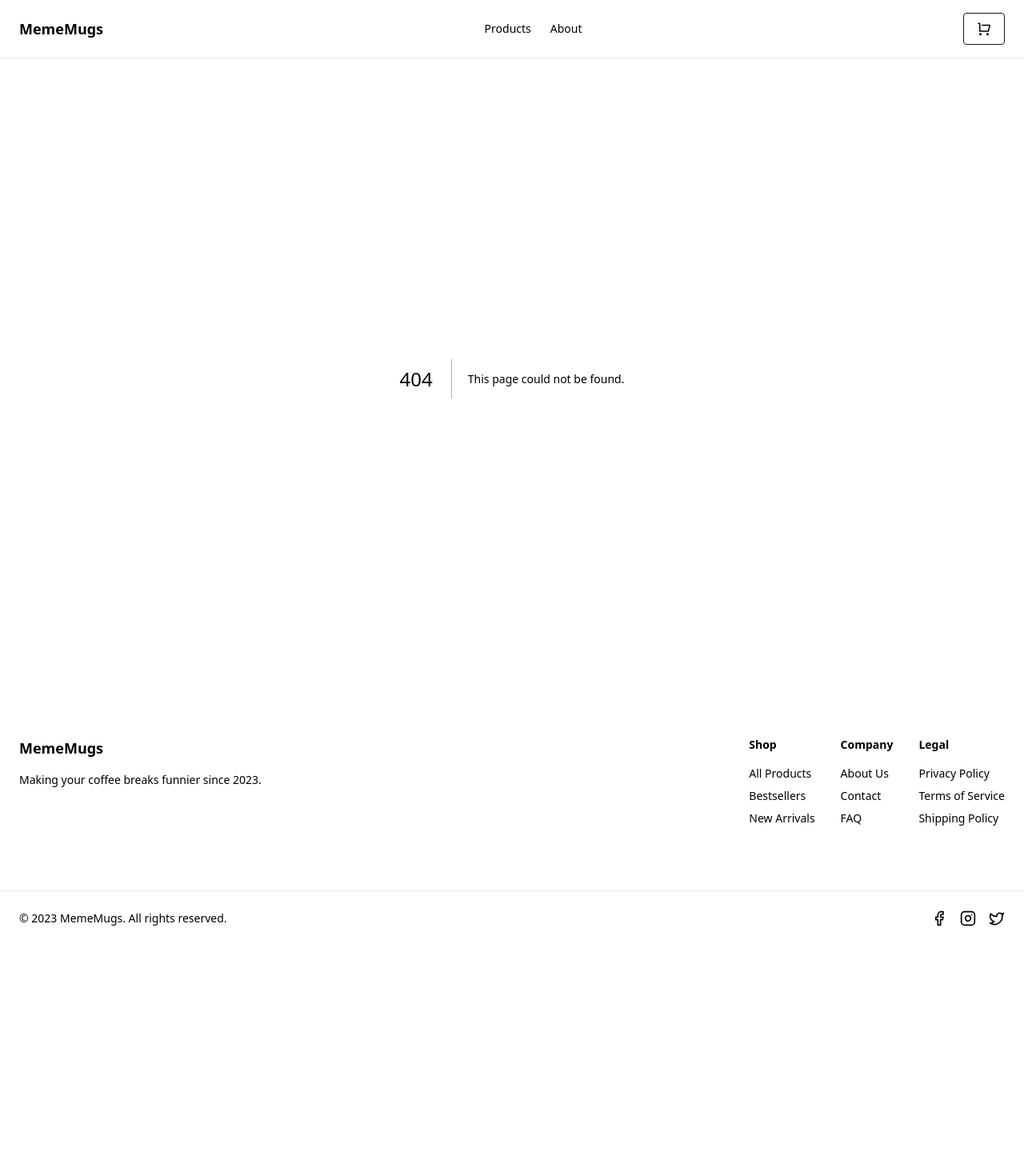
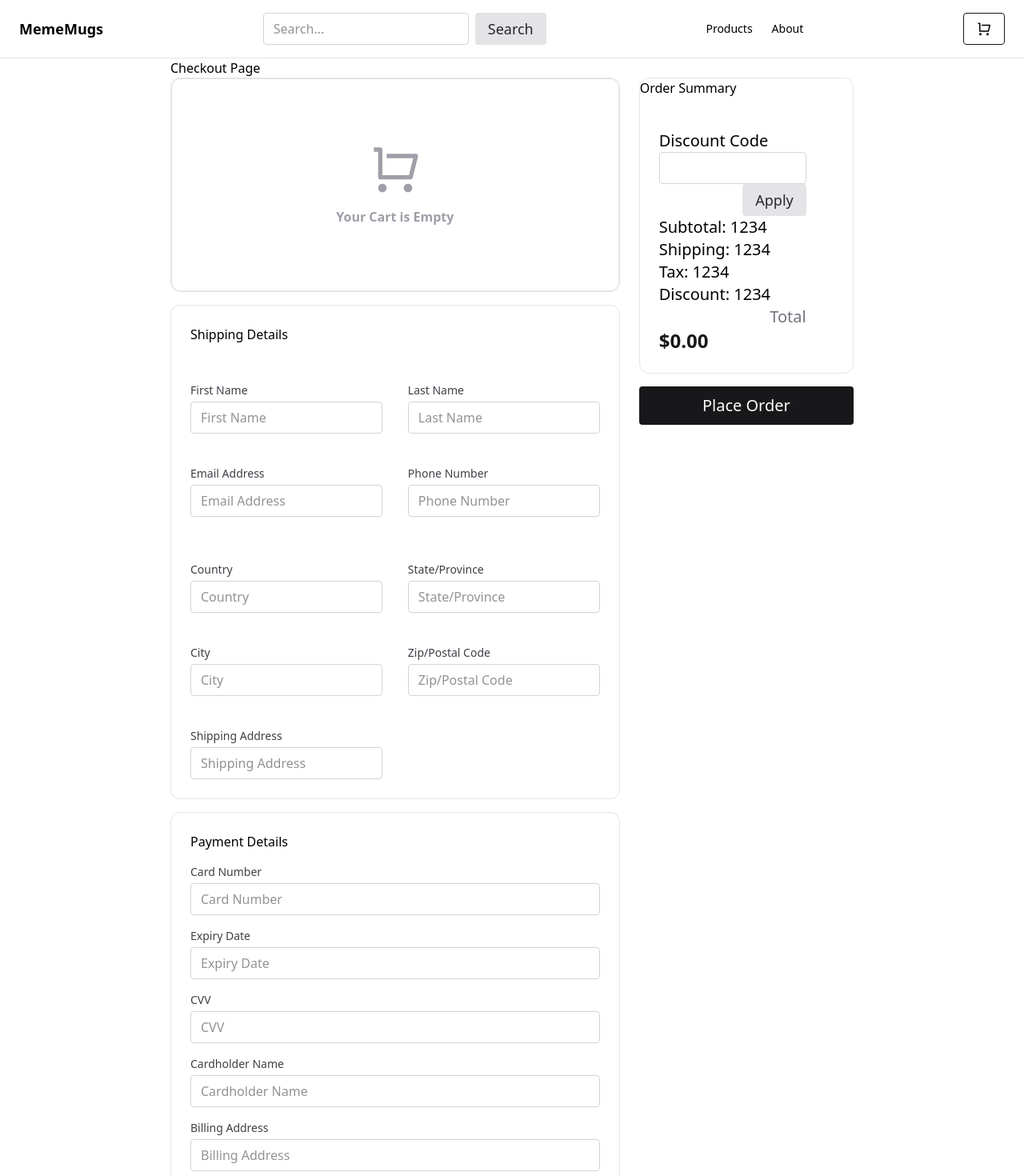
Before and after one commit to helixedra/ecommerce-prisma-postgresql-next, a Next.js app: page /checkout in a window 1280 px wide. Before the commit this address had no page. Shown: the top 1470 px of the page at 80% size. Before the commit the page ends 1182 px from the top, so only its background shows below. Built offline with nearby package versions, Linux system fonts and the light colour scheme.

Commit message:
checkout page

```diff
--- /dev/null
+++ b/app/checkout/page.tsx
@@ -0,0 +1,102 @@
+"use client";
+
+import React from "react";
+import { useCart } from "@/context/CartContext";
+import CartItem from "@/components/cart/CartItem";
+import EmptyState from "@/components/cart/EmptyState";
+import Button from "@/components/shared/Button";
+import Input from "@/components/shared/Input";
+import ShippingDetails from "@/components/checkout/ShippingDetails";
+import PaymentDetails from "@/components/checkout/PaymentDetails";
+
+export default function CheckoutPage() {
+  return (
+    <div>
+      <div>Checkout Page</div>
+      <div className="flex flex-col items-center justify-center">
+        <div className="flex gap-6 items-start">
+          <div className="flex flex-col gap-4">
+            <div className="space-y-4 border border-zinc-200 rounded-xl">
+              <Cart />
+            </div>
+            <div className="space-y-4 border border-zinc-200 rounded-xl">
+              <ShippingDetails />
+            </div>
+            <div className="space-y-4 border border-zinc-200 rounded-xl">
+              <PaymentDetails />
+            </div>
+          </div>
+          <div className="w-1/3 sticky top-24">
+            <OrderSummary />
+          </div>
+        </div>
+      </div>
+    </div>
+  );
+}
+
+export function Cart() {
+  const { cart, removeFromCart, updateQuantity } = useCart();
+  return (
+    <>
+      {cart.length === 0 ? (
+        <EmptyState />
+      ) : (
+        <>
+          {cart.map((item) => (
+            <CartItem
+              key={item.id}
+              item={item}
+              removeFromCart={removeFromCart}
+              updateQuantity={updateQuantity}
+              cart={cart}
+            />
+          ))}
+        </>
+      )}
+    </>
+  );
+}
+
+export function OrderSummary() {
+  const [discountApplied, setDiscountApplied] = React.useState(false);
+  const { cart } = useCart();
+  const calculateTotal = () => {
+    return cart.reduce(
+      (total, item) => total + Number(item.price) * item.quantity,
+      0
+    );
+  };
+  return (
+    <>
+      <div className="space-y-4 border border-zinc-200 rounded-xl ">
+        <div>Order Summary</div>
+        <div className="p-6 flex justify-between items-center">
+          <div className="text-xl justify-end">
+            <div>Discount Code</div>
+            <div className="text-zinc-500 text-right">
+              <Input className="w-46" />
+              <Button>Apply</Button>
+            </div>
+            <div>Subtotal: 1234</div>
+            <div>Shipping: 1234</div>
+            <div>Tax: 1234</div>
+            <div>Discount: 1234</div>
+            <div className="text-zinc-500 text-right">Total</div>
+            <div className="text-2xl font-bold text-zinc-900">
+              {calculateTotal().toLocaleString("en-US", {
+                style: "currency",
+                currency: "USD",
+              })}
+            </div>
+          </div>
+        </div>
+      </div>
+      <div className="w-full mt-4">
+        <Button size="lg" variant="primary" className="w-full">
+          Place Order
+        </Button>
+      </div>
+    </>
+  );
+}
--- a/components/cart/Cart.tsx
+++ b/components/cart/Cart.tsx
@@ -49,6 +49,7 @@ export default function Cart() {
                 cart={cart}
                 removeFromCart={removeFromCart}
                 updateQuantity={updateQuantity}
+                toggleCart={() => toggleCart()}
               />
             </div>
           </div>,
--- /dev/null
+++ b/components/cart/CartCheckoutButton.tsx
@@ -0,0 +1,57 @@
+"use client";
+import Button from "../shared/Button";
+import Input from "../shared/Input";
+import React from "react";
+import { redirect } from "next/navigation";
+
+type CartCheckoutButtonProps = {
+  discountApplied?: boolean;
+  setDiscountApplied: (value: boolean) => void;
+  toggleCart?: () => void;
+};
+
+export default function CartCheckoutButton({
+  discountApplied,
+  setDiscountApplied,
+  toggleCart,
+}: CartCheckoutButtonProps) {
+  const [discountForm, setDiscountForm] = React.useState(false);
+
+  const handleApplyDiscount = () => {
+    setDiscountApplied(true); // TODO: Apply discount logic trigger
+    setDiscountForm(false);
+  };
+
+  const handleCheckout = () => {
+    toggleCart?.();
+    redirect("/checkout");
+  };
+
+  // const router = useRouter();
+
+  return (
+    <div className="flex gap-6 items-center">
+      <Button size="lg" variant="primary" onClick={handleCheckout}>
+        Checkout
+      </Button>
+      <div className="flex border-l pl-6 border-zinc-200 gap-4">
+        {!discountForm ? (
+          <Button
+            size="lg"
+            variant="ghost"
+            onClick={() => handleApplyDiscount()}
+          >
+            Discount Code
+          </Button>
+        ) : (
+          <>
+            <Input size="lg" className="w-46" />
+            <Button size="lg" onClick={() => setDiscountForm((prev) => !prev)}>
+              Apply
+            </Button>
+          </>
+        )}
+      </div>
+    </div>
+  );
+}
--- a/components/cart/CartContent.tsx
+++ b/components/cart/CartContent.tsx
@@ -3,23 +3,22 @@ import React from "react";
 import { CartItem as CartItemType } from "@/context/CartContext";
 import CartItem from "./CartItem";
 import EmptyState from "./EmptyState";
-import Button from "../shared/Button";
-import Input from "../shared/Input";
+import CartCheckoutButton from "./CartCheckoutButton";
 
 type CartContentProps = {
   cart: CartItemType[];
   removeFromCart: (id: number) => void;
   updateQuantity: (id: number, quantity: number) => void;
+  toggleCart?: () => void;
 };
 
 export default function CartContent({
   cart,
   removeFromCart,
   updateQuantity,
+  toggleCart,
 }: CartContentProps) {
-  const [discountForm, setDiscountForm] = React.useState(false);
   const [discountApplied, setDiscountApplied] = React.useState(false);
-
   const calculateTotal = () => {
     return cart.reduce(
       (total, item) => total + Number(item.price) * item.quantity,
@@ -46,32 +45,11 @@ export default function CartContent({
             />
           ))}
           <div className="p-6 flex justify-between items-center border-t border-zinc-200">
-            <div className="flex gap-6 items-center">
-              <Button size="lg" variant="primary">
-                Checkout
-              </Button>
-              <div className="flex border-l pl-6 border-zinc-200 gap-4">
-                {!discountForm ? (
-                  <Button
-                    size="lg"
-                    variant="ghost"
-                    onClick={() => setDiscountForm((prev) => !prev)}
-                  >
-                    Discount Code
-                  </Button>
-                ) : (
-                  <>
-                    <Input size="lg" className="w-46" />
-                    <Button
-                      size="lg"
-                      onClick={() => setDiscountForm((prev) => !prev)}
-                    >
-                      Apply
-                    </Button>
-                  </>
-                )}
-              </div>
-            </div>
+            <CartCheckoutButton
+              discountApplied={discountApplied}
+              setDiscountApplied={setDiscountApplied}
+              toggleCart={toggleCart}
+            />
 
             <div className="text-xl justify-end">
               <div className=" text-zinc-500 text-right">Total</div>
--- /dev/null
+++ b/components/checkout/PaymentDetails.tsx
@@ -0,0 +1,23 @@
+import React from "react";
+import Input from "@/components/shared/Input";
+
+export default function PaymentDetails() {
+  return (
+    <div className="p-6 space-y-4">
+      <div>Payment Details</div>
+      <Input placeholder="Card Number" label="Card Number" name="cardNumber" />
+      <Input placeholder="Expiry Date" label="Expiry Date" name="expiryDate" />
+      <Input placeholder="CVV" label="CVV" name="cvv" />
+      <Input
+        placeholder="Cardholder Name"
+        label="Cardholder Name"
+        name="cardholderName"
+      />
+      <Input
+        placeholder="Billing Address"
+        label="Billing Address"
+        name="billingAddress"
+      />
+    </div>
+  );
+}
--- /dev/null
+++ b/components/checkout/ShippingDetails.tsx
@@ -0,0 +1,44 @@
+import React from "react";
+import Input from "@/components/shared/Input";
+
+export default function ShippingDetails() {
+  return (
+    <div className="p-6 flex flex-col justify-between items-start ">
+      <div>Shipping Details</div>
+      <div className="grid grid-cols-1 w-full md:grid-cols-2 gap-8 space-y-2 mt-12">
+        <Input placeholder="First Name" label="First Name" name="firstName" />
+        <Input placeholder="Last Name" label="Last Name" name="lastName" />
+        <Input
+          placeholder="Email Address"
+          label="Email Address"
+          name="emailAddress"
+        />
+        <Input
+          placeholder="Phone Number"
+          label="Phone Number"
+          name="phoneNumber"
+        />
+      </div>
+      <div className="grid grid-cols-1 w-full md:grid-cols-2 gap-8 space-y-2 mt-12">
+        <Input placeholder="Country" label="Country" name="country" />
+        <Input
+          placeholder="State/Province"
+          label="State/Province"
+          name="stateProvince"
+        />
+        <Input placeholder="City" label="City" name="city" />
+
+        <Input
+          placeholder="Zip/Postal Code"
+          label="Zip/Postal Code"
+          name="zipPostalCode"
+        />
+        <Input
+          placeholder="Shipping Address"
+          label="Shipping Address"
+          name="shippingAddress"
+        />
+      </div>
+    </div>
+  );
+}
--- a/components/layout/Header.tsx
+++ b/components/layout/Header.tsx
@@ -1,7 +1,7 @@
 import React from "react";
 import Link from "next/link";
 import { CartButton } from "@/components/cart/Cart";
-import { Product } from "@/types/Product.type";
+import Search from "./Search";
 
 export default function Header() {
   return (
@@ -13,6 +13,7 @@ export default function Header() {
         >
           <span>MemeMugs</span>
         </Link>
+        <Search />
         <nav className="hidden md:flex gap-6">
           <Link
             href="/products"
--- /dev/null
+++ b/components/layout/Search.tsx
@@ -0,0 +1,28 @@
+import React from "react";
+import Input from "../shared/Input";
+import Button from "../shared/Button";
+
+export default function Search() {
+  async function searchAction(formData: FormData) {
+    "use server";
+    const searchTerm = formData.get("search");
+    if (typeof searchTerm !== "string") {
+      throw new Error("Search term must be a string");
+    }
+
+    console.log(searchTerm);
+  }
+
+  return (
+    <div>
+      <div className="flex items-center justify-center">
+        <form action={searchAction} className="flex gap-2">
+          <Input type="text" placeholder="Search..." name="search" />
+          <Button type="submit" aria-label="Search">
+            Search
+          </Button>
+        </form>
+      </div>
+    </div>
+  );
+}
--- a/package.json
+++ b/package.json
@@ -5,12 +5,11 @@
   "scripts": {
     "dev": "next dev --turbopack",
     "build": "next build",
-    "start": "next start",
+    "start": "next start -p 3050",
     "lint": "next lint"
   },
   "dependencies": {
     "@prisma/client": "^6.6.0",
-    "@tanstack/react-query": "^5.72.2",
     "class-variance-authority": "^0.7.1",
     "clsx": "^2.1.1",
     "embla-carousel-react": "^8.6.0",
```
